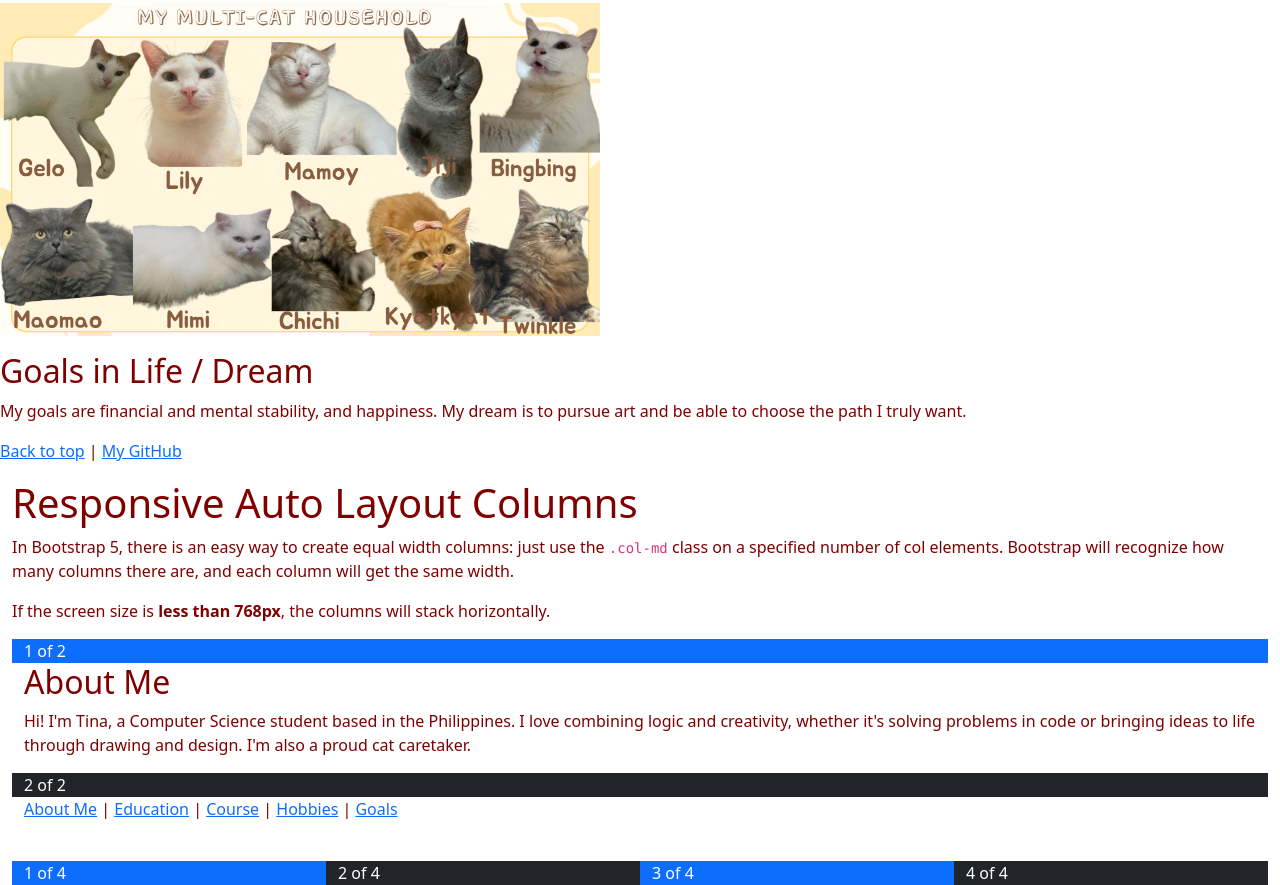
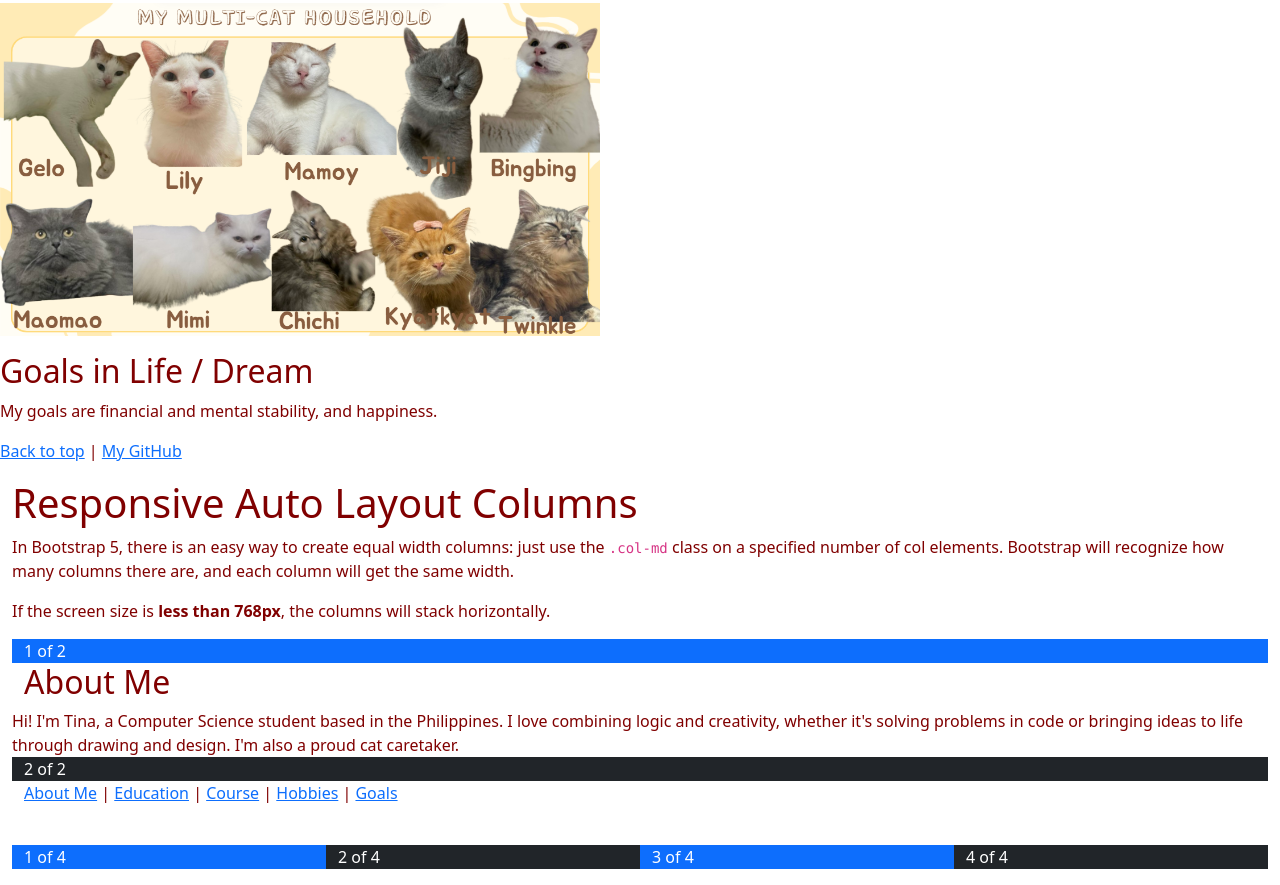
Before and after one commit to apctinahetil/webprog-CS251_IT253-html-lessons, a plain HTML site: page introduction/index.html in a window 1280 px wide. Shown: the part 830-1715 px from the top of the page. Drawn offline with nearby package versions, Linux system fonts and the light colour scheme.

Commit message:
added bootstrap edit

```diff
--- a/introduction/index.html
+++ b/introduction/index.html
@@ -46,7 +46,6 @@ First Year: 2025 | Currently Second Year: 2026
 <h2 id="goals">Goals in Life / Dream</h2>
 <p>
 My goals are financial and mental stability, and happiness.
-My dream is to pursue art and be able to choose the path I truly want.
 </p>
 
 <p>
@@ -62,13 +61,10 @@ My dream is to pursue art and be able to choose the path I truly want.
   <div class="container-fluid">
     <div class="row">
       <div class="col-md bg-primary text-white">1 of 2</div>
-      <h2 id="about">About Me</h2>
-      <p>
-          Hi! I'm Tina, a Computer Science student based in the Philippines.
+      <h2 id="about">About Me</h2> Hi! I'm Tina, a Computer Science student based in the Philippines.
             I love combining logic and creativity, whether it's solving problems in code
             or bringing ideas to life through drawing and design. I'm also a proud cat caretaker.
-</p>
-      <div class="col-md bg-dark text-white">2 of 2</div>
+            <div class="col-md bg-dark text-white">2 of 2</div>
       <p>
       <a href="#about">About Me</a> |
       <a href="#education">Education</a> |
```
